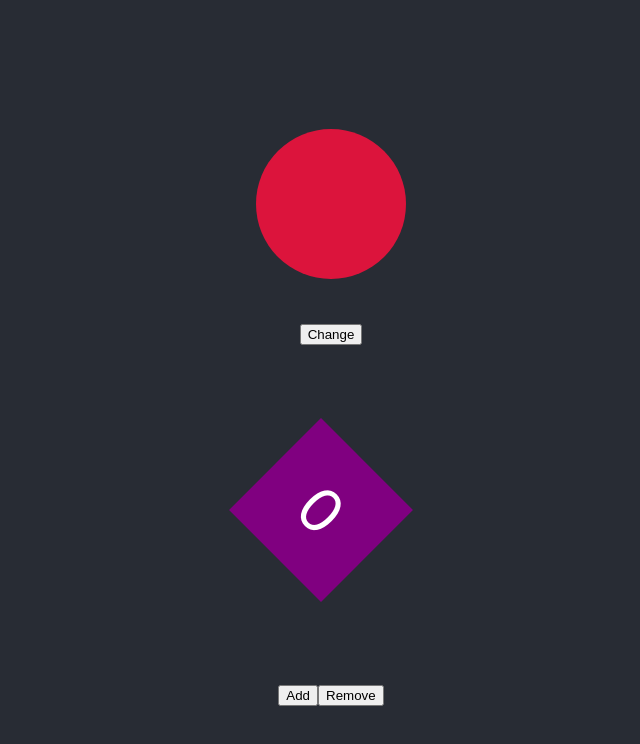
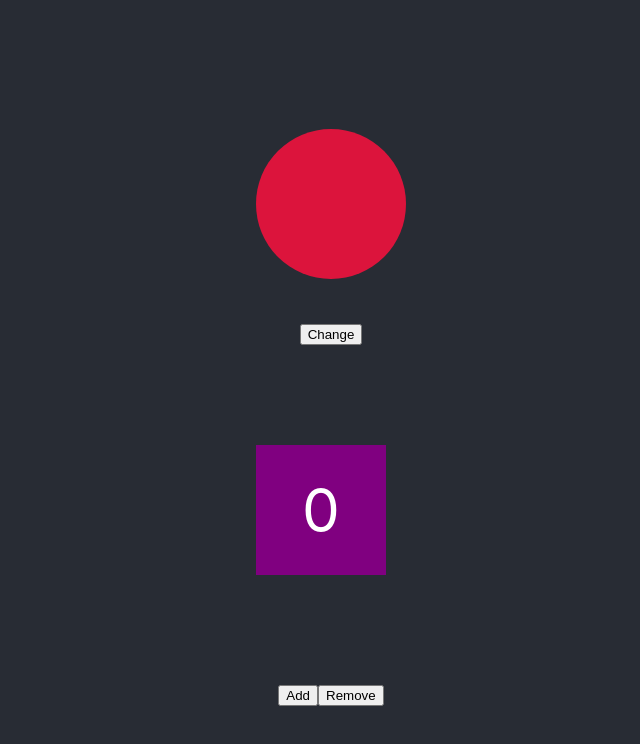
Before and after one commit to zasweted/home-work, a React (Create React App) app: page / in a window 1280 px wide. Shown: the top 744 px of the page, without its empty margins (309-949 px from the left). Built offline with nearby package versions, Linux system fonts and the light colour scheme.

Commit message:
homework

```diff
--- a/src/Components/plius-minus.jsx
+++ b/src/Components/plius-minus.jsx
@@ -23,7 +23,6 @@ function AddRemove({ countTwo, setCount }){
                 width: '130px',
                 height: '130px',
                 backgroundColor: 'purple',
-                transform: 'rotate(45deg)',
             }}>{countTwo}</p>
             <button onClick={add} style={{
                 marginTop: '50px',
```
